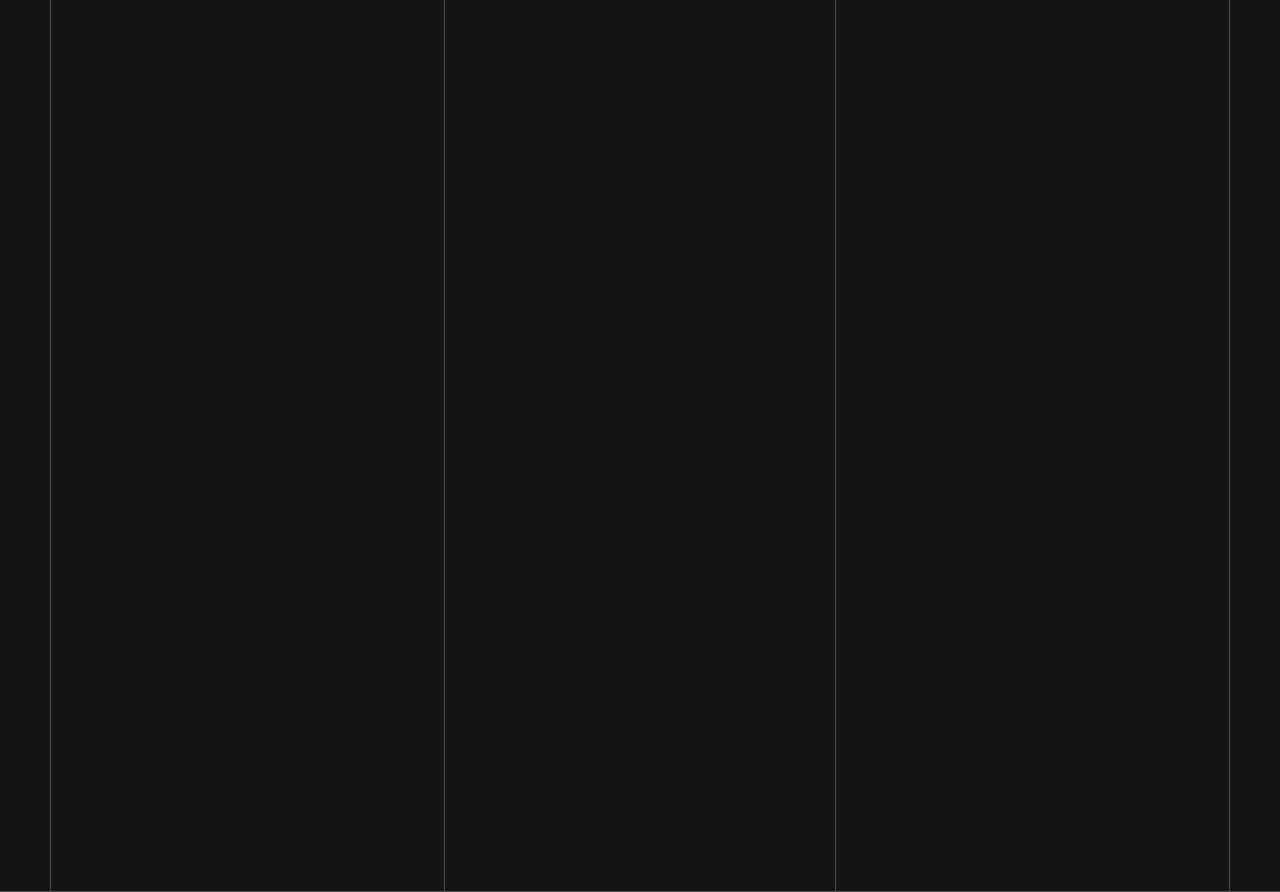
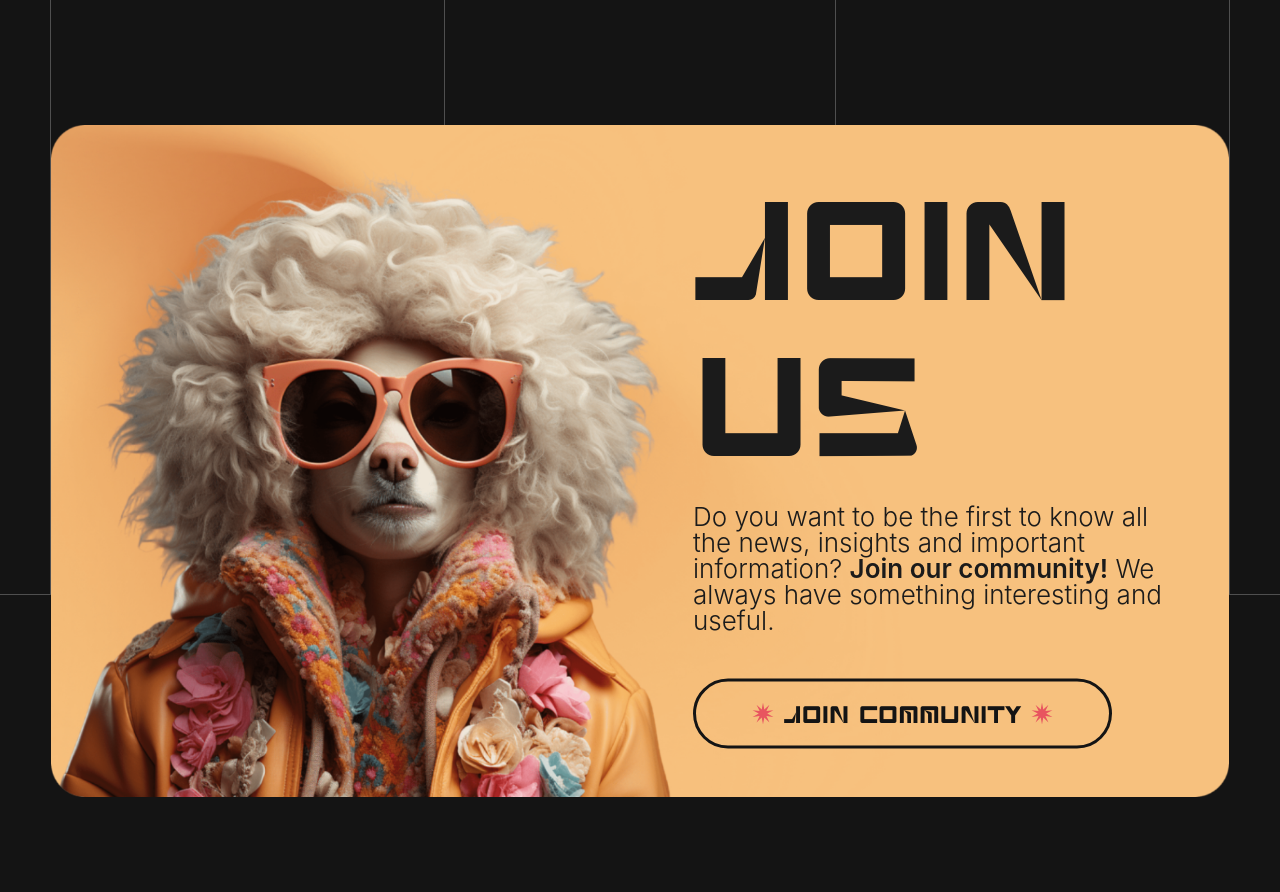
Before and after one commit to bambuuk/chic-sheep, a Next.js app: page / in a window 1280 px wide. Shown: the part 9200-10092 px from the top of the page. After the commit the page ends 9997 px from the top, so only its background shows below. Built offline with nearby package versions, Linux system fonts and the light colour scheme.

Commit message:
prepare first structure of join us component

```diff
--- a/src/components/CardButton.tsx
+++ b/src/components/CardButton.tsx
@@ -1,109 +1,23 @@
-import { styled } from "@mui/material";
-import Image from "next/image";
-import star from '/public/images/icons/yellowStar.svg';
+import star from "/public/images/icons/yellowStar.svg";
 import useControlButton from "@/hooks/useControlButton";
-
-const Button = styled('button')(({ theme }) => ({
-  width: '100%',
-  height: '70px',
-  border: '3px solid #fff',
-  overflow: 'hidden',
-  borderRadius: '100px',
-  backgroundColor: 'transparent',
-  display: 'flex',
-  justifyContent: 'center',
-  alignItems: 'center',
-  position: 'relative',
-  '@keyframes pulse': {
-    '0%': { transform: 'translateX(0) scale(80)' },
-    '40%': { transform: 'translateX(0) scale(1)' },
-    '55%': { transform: 'translateX(-5px) scale(2)' },
-    '70%': { transform: 'translateX(0) scale(1)' },
-    '85%': { transform: 'translateX(5px) scale(2)' },
-    '100%': { transform: 'translateX(0) scale(1)' },
-  },
-  '&:hover span': {
-    transition: 'all .4s',
-    color: '#141414',
-  },
-  '& img': {
-    transition: 'transform 0.5s ease-in-out',
-    transform: 'scale(1)',
-    position: 'relative',
-  },
-  '&:hover div img:first-child': {
-    transform: 'scale(180)',
-  },
-  [theme.breakpoints.down(576)]: {
-    height: '50px',
-    padding: '0 10px',
-  },
-}));
-
-const ButtonBox = styled('div')(({ theme }) => ({
-  display: 'flex',
-  alignItems: 'center',
-  gap: '10px',
-  [theme.breakpoints.down(576)]: {
-    gap: '5px',
-  },
-}));
-
-const ButtonText = styled('span')(({ theme }) => ({
-  fontFamily: theme.typography.secondFamily,
-  fontWeight: 400,
-  fontSize: '24px',
-  color: '#fff',
-  position: 'relative',
-  zIndex: '10',
-  [theme.breakpoints.down(1280)]: {
-    fontSize: '20px',
-  },
-  [theme.breakpoints.down(576)]: {
-    fontSize: '13px',
-  },
-}));
-
-const Star = styled(Image)(({ theme }) => ({
-  display: 'block',
-  width: '22px',
-  height: '22px',
-  objectFit: 'cover',
-  [theme.breakpoints.down(768)]: {
-    width: '14px',
-    height: '14px',
-  },
-}));
+import { Button, ButtonBox, ButtonText, Star } from "./CustomElements";
 
 interface ButtonProps {
   text: string;
 }
 
 const CardButton = ({ text }: ButtonProps) => {
-  const { ref, scaleStar } = useControlButton({ type: 'large' });
+  const { ref, scaleStar } = useControlButton({ type: "large" });
 
   return (
-    <Button
-      onMouseLeave={scaleStar}
-    >
+    <Button onMouseLeave={scaleStar}>
       <ButtonBox>
-        <Star
-          ref={ref}
-          src={star}
-          width={47}
-          height={47}
-          alt="star"
-        />
+        <Star ref={ref} src={star} width={47} height={47} alt="star" />
         <ButtonText>{text}</ButtonText>
-        <Star
-          src={star}
-          width={47}
-          height={47}
-          alt="star"
-        />
+        <Star src={star} width={47} height={47} alt="star" />
       </ButtonBox>
     </Button>
-  )
-}
+  );
+};
 
-export default CardButton
+export default CardButton;
--- a/src/components/CustomElements.tsx
+++ b/src/components/CustomElements.tsx
@@ -1,20 +1,21 @@
-'use client';
-import { styled } from "@mui/material";
+"use client";
+import { Box, styled } from "@mui/material";
+import Image from "next/image";
 
-export const CustomContainer = styled('div')({
-  margin: '0 auto',
-  width: '100%',
-  height: '100%',
-  maxWidth: '1700px',
-  borderLeft: '1px solid #4f4f4f',
-  borderRight: '1px solid #4f4f4f',
+export const CustomContainer = styled("div")({
+  margin: "0 auto",
+  width: "100%",
+  height: "100%",
+  maxWidth: "1700px",
+  borderLeft: "1px solid #4f4f4f",
+  borderRight: "1px solid #4f4f4f",
 });
 
-export const Section = styled('section')(({ theme }) => ({
-  width: '100%',
-  maxWidth: '1920px',
-  padding: '0 110px',
-  borderBottom: '1px solid #4f4f4f',
+export const Section = styled("section")(({ theme }) => ({
+  width: "100%",
+  maxWidth: "1920px",
+  padding: "0 110px",
+  borderBottom: "1px solid #4f4f4f",
   [theme.breakpoints.down("xl")]: {
     padding: "0 50px",
   },
@@ -26,26 +27,98 @@ export const Section = styled('section')(({ theme }) => ({
   },
 }));
 
-export const LineBox = styled('div')(({ theme }) => ({
-  position: 'absolute',
-  width: '100%',
-  height: '100%',
-  zIndex: '-10',
-  display: 'grid',
-  gridTemplateColumns: 'repeat(3, 1fr)',
+export const LineBox = styled("div")(({ theme }) => ({
+  position: "absolute",
+  width: "100%",
+  height: "100%",
+  zIndex: "-10",
+  display: "grid",
+  gridTemplateColumns: "repeat(3, 1fr)",
   [theme.breakpoints.down(1024)]: {
-    display: 'none',
+    display: "none",
   },
 }));
 
-export const DefaultLineBlock = styled('div')(({ }) => ({
-  width: '100%',
-  height: '100%',
+export const DefaultLineBlock = styled("div")(({}) => ({
+  width: "100%",
+  height: "100%",
 }));
 
-export const MainLineBlock = styled('div')(({ }) => ({
-  width: '100%',
-  height: '100%',
-  borderLeft: '1px solid #4f4f4f',
-  borderRight: '1px solid #4f4f4f',
+export const MainLineBlock = styled("div")(({}) => ({
+  width: "100%",
+  height: "100%",
+  borderLeft: "1px solid #4f4f4f",
+  borderRight: "1px solid #4f4f4f",
 }));
+
+export const Button = styled("button")(({ theme }) => ({
+  width: "100%",
+  height: "70px",
+  border: "3px solid #fff",
+  overflow: "hidden",
+  borderRadius: "100px",
+  backgroundColor: "transparent",
+  display: "flex",
+  justifyContent: "center",
+  alignItems: "center",
+  position: "relative",
+  "@keyframes pulse": {
+    "0%": { transform: "translateX(0) scale(80)" },
+    "40%": { transform: "translateX(0) scale(1)" },
+    "55%": { transform: "translateX(-5px) scale(2)" },
+    "70%": { transform: "translateX(0) scale(1)" },
+    "85%": { transform: "translateX(5px) scale(2)" },
+    "100%": { transform: "translateX(0) scale(1)" },
+  },
+  "&:hover span": {
+    transition: "all .4s",
+    color: "#141414",
+  },
+  "& img": {
+    transition: "transform 0.5s ease-in-out",
+    transform: "scale(1)",
+    position: "relative",
+  },
+  "&:hover div img:first-child": {
+    transform: "scale(180)",
+  },
+  [theme.breakpoints.down(576)]: {
+    height: "50px",
+    padding: "0 10px",
+  },
+}));
+
+export const ButtonBox = styled(Box)(({ theme }) => ({
+  display: "flex",
+  alignItems: "center",
+  gap: "10px",
+  [theme.breakpoints.down(576)]: {
+    gap: "5px",
+  },
+}));
+
+export const ButtonText = styled(Box)(({ theme }) => ({
+  fontFamily: theme.typography.secondFamily,
+  fontWeight: 400,
+  fontSize: "24px",
+  color: "#fff",
+  position: "relative",
+  zIndex: "10",
+  [theme.breakpoints.down(1280)]: {
+    fontSize: "20px",
+  },
+  [theme.breakpoints.down(576)]: {
+    fontSize: "13px",
+  },
+}));
+
+export const Star = styled(Image)(({ theme }) => ({
+  display: "block",
+  width: "22px",
+  height: "22px",
+  objectFit: "cover",
+  [theme.breakpoints.down(768)]: {
+    width: "14px",
+    height: "14px",
+  },
+}));
--- /dev/null
+++ b/src/components/JoinUs.tsx
@@ -0,0 +1,85 @@
+import useControlButton from "@/hooks/useControlButton";
+import { Box, styled } from "@mui/material";
+import Image from "next/image";
+import { Button, ButtonBox, ButtonText, Star } from "./CustomElements";
+import star from "/public/images/icons/star-22-coral.svg";
+
+const JoinUsUI = styled(Box)(({}) => ({
+  position: "relative",
+  bottom: "-203px",
+}));
+
+const Picture = styled(Image)(({}) => ({
+  maxWidth: "1700px",
+  width: "100%",
+  height: "100%",
+  objectFit: "cover",
+}));
+
+const InfoBlock = styled(Box)(({}) => ({
+  width: "40.5%",
+  position: "absolute",
+  top: "50%",
+  transform: "translateY(-50%)",
+  right: "5%",
+  display: "flex",
+  flexDirection: "column",
+}));
+
+const Title = styled("h3")(({ theme }) => ({
+  fontFamily: theme.typography.secondFamily,
+  fontWeight: 400,
+  fontSize: "140px",
+  lineHeight: "111%",
+  color: "#1b1b1b",
+  textTransform: "uppercase",
+}));
+
+const Description = styled(Box)(({ theme }) => ({
+  marginTop: "19px",
+  fontFamily: theme.typography.fontFamily,
+  fontWeight: 300,
+  fontSize: "26px",
+  color: "#1b1b1b",
+}));
+
+const MediumDescription = styled("span")(({ theme }) => ({
+  fontWeight: 600,
+  fontFamily: theme.typography.fontFamily,
+  fontSize: "26px",
+  color: "#1b1b1b",
+}));
+
+const CustomButton = styled(Button)(({}) => ({
+  maxWidth: "419px",
+  marginTop: "45px",
+  borderColor: "#141414",
+}));
+
+export const JoinUs = () => {
+  const { ref, scaleStar } = useControlButton({ type: "normal" });
+
+  return (
+    <JoinUsUI>
+      <Picture src="/images/joinUs.png" width={1700} height={970} alt="Sheep" />
+      <InfoBlock>
+        <Title>Join Us</Title>
+
+        <Description>
+          Do you want to be the first to know all the news, insights and
+          important information?{" "}
+          <MediumDescription>Join our community!</MediumDescription> We always
+          have something interesting and useful.
+        </Description>
+
+        <CustomButton onMouseLeave={scaleStar}>
+          <ButtonBox>
+            <Star ref={ref} src={star} width={22} height={22} alt="star" />
+            <ButtonText sx={{ color: "#141414" }}>Join community</ButtonText>
+            <Star src={star} width={22} height={22} alt="star" />
+          </ButtonBox>
+        </CustomButton>
+      </InfoBlock>
+    </JoinUsUI>
+  );
+};
--- a/src/components/YourFAQ/YourFAQ.tsx
+++ b/src/components/YourFAQ/YourFAQ.tsx
@@ -9,6 +9,7 @@ import {
   Section,
 } from "../CustomElements";
 import Accordion from "./Accordion";
+import { JoinUs } from "../JoinUs";
 
 const CustomizedContainer = styled(CustomContainer)(({}) => ({
   position: "relative",
@@ -19,13 +20,13 @@ const YourFAQWrapper = styled("div")(({ theme }) => ({
   display: "flex",
   flexDirection: "column",
   gap: "100px",
-  padding: "192px 0 986px 0",
+  padding: "192px 0 17px 0",
   [theme.breakpoints.down(1024)]: {
-    padding: "120px 0 986px 0",
+    padding: "120px 0 17px 0",
     gap: "60px",
   },
   [theme.breakpoints.down(576)]: {
-    padding: "90px 0 986px 0",
+    padding: "90px 0 17px 0",
     gap: "40px",
   },
 }));
@@ -74,6 +75,8 @@ const YourFAQ = () => {
           </Title>
           <Accordion />
         </YourFAQWrapper>
+
+        <JoinUs />
       </CustomizedContainer>
     </Section>
   );
```
Also changed, not shown: public/images/icons/star-22-coral.svg (added), public/images/joinUs.png (added).
